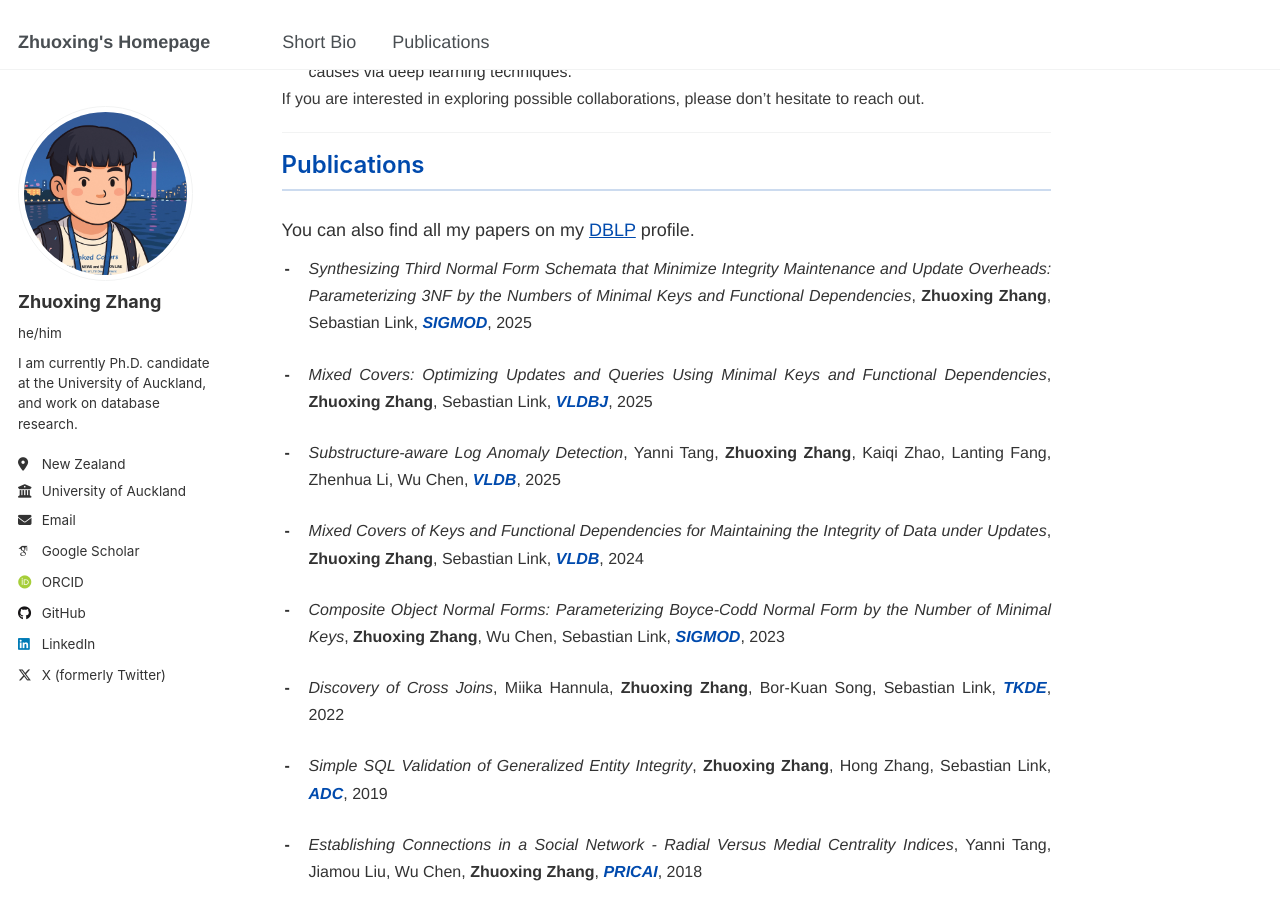
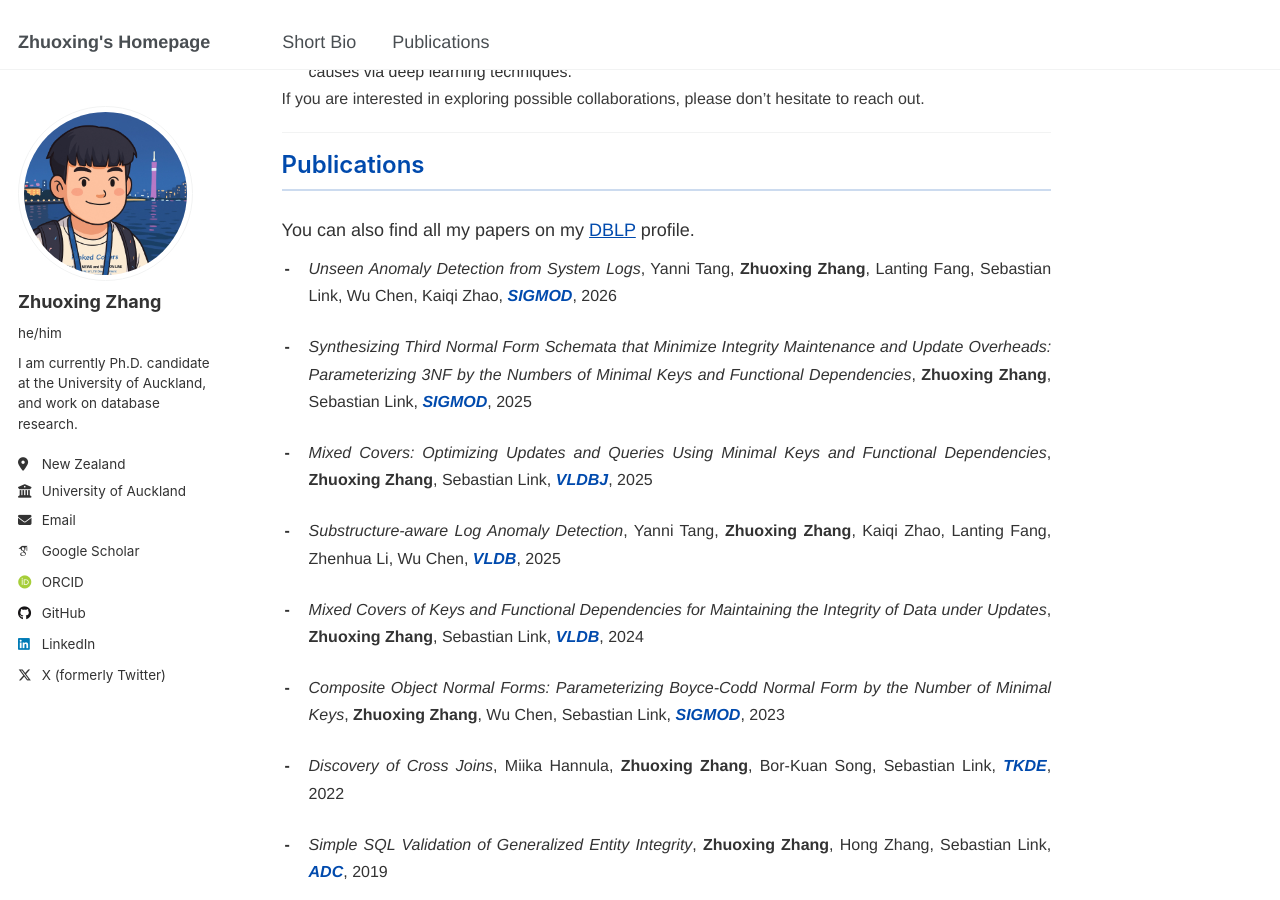
Before and after one commit to zhuoxingzhang/zhuoxingzhang.github.io, a Jekyll site: the page built from _pages/about.md, in a window 1280 px wide and 900 px high, scrolled down 475 px. Built offline with Jekyll 4.4.1, drawn with Linux system fonts in a browser that asks for light colours; some web fonts are replaced.

Commit message:
Update pubs.json

```diff
--- a/_data/pubs.json
+++ b/_data/pubs.json
@@ -1,4 +1,10 @@
 [
+	{
+        "title": "Unseen Anomaly Detection from System Logs",
+        "authors": "Yanni Tang, Zhuoxing Zhang, Lanting Fang, Sebastian Link, Wu Chen, Kaiqi Zhao",
+        "venue": "SIGMOD",
+        "year": "2026"
+    },
     {
         "title": "Synthesizing Third Normal Form Schemata that Minimize Integrity Maintenance and Update Overheads: Parameterizing 3NF by the Numbers of Minimal Keys and Functional Dependencies",
         "authors": "Zhuoxing Zhang, Sebastian Link",
```
